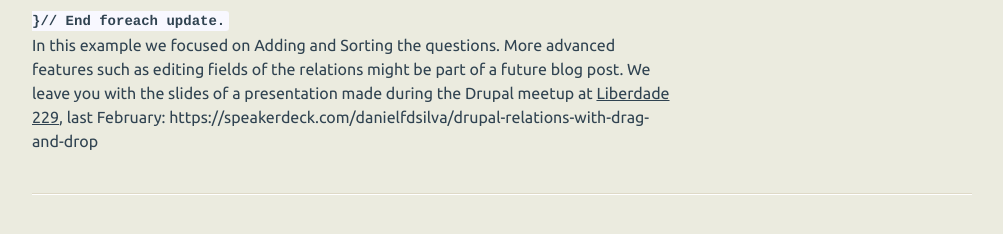
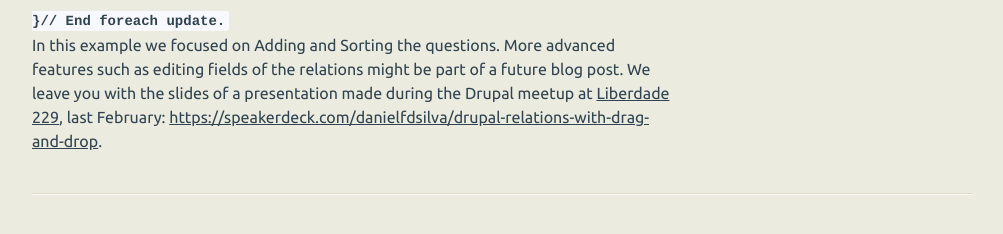
Before and after one commit to flipside-org/flipside.org, a Jekyll site: the page built from _posts/notes/2013-01-15-managing-relations-with-sortable.md, in a window 1280 px wide and 900 px high, scrolled down 5078 px. Shown: the part 641-875 px from the top of the window, without its empty margins (138-1141 px from the left). Built offline with Jekyll 4.4.1, drawn with Linux system fonts in a browser that asks for light colours; nearby versions of some CDN libraries; some of the changed lines change nothing that is shown.

Commit message:
Correct broken link + tags

```diff
--- a/_posts/notes/2013-01-15-managing-relations-with-sortable.md
+++ b/_posts/notes/2013-01-15-managing-relations-with-sortable.md
@@ -1,7 +1,8 @@
 ---
 layout: note
 title: Managing Relations with JQuery sortable
-category: drupal, relation
+category: note
+tags: drupal, relation
 
 user: danielfdsilva
 ---
@@ -190,4 +191,4 @@
 }// End foreach update.
 {% endhighlight %}
 
-In this example we focused on Adding and Sorting the questions. More advanced features such as editing fields of the relations might be part of a future blog post. We leave you with the slides of a presentation made during the Drupal meetup at [Liberdade 229](http://www.liberdade229.com), last February: https://speakerdeck.com/danielfdsilva/drupal-relations-with-drag-and-drop
+In this example we focused on Adding and Sorting the questions. More advanced features such as editing fields of the relations might be part of a future blog post. We leave you with the slides of a presentation made during the Drupal meetup at [Liberdade 229](http://www.liberdade229.com), last February: [https://speakerdeck.com/danielfdsilva/drupal-relations-with-drag-and-drop](https://speakerdeck.com/danielfdsilva/drupal-relations-with-drag-and-drop).
```
